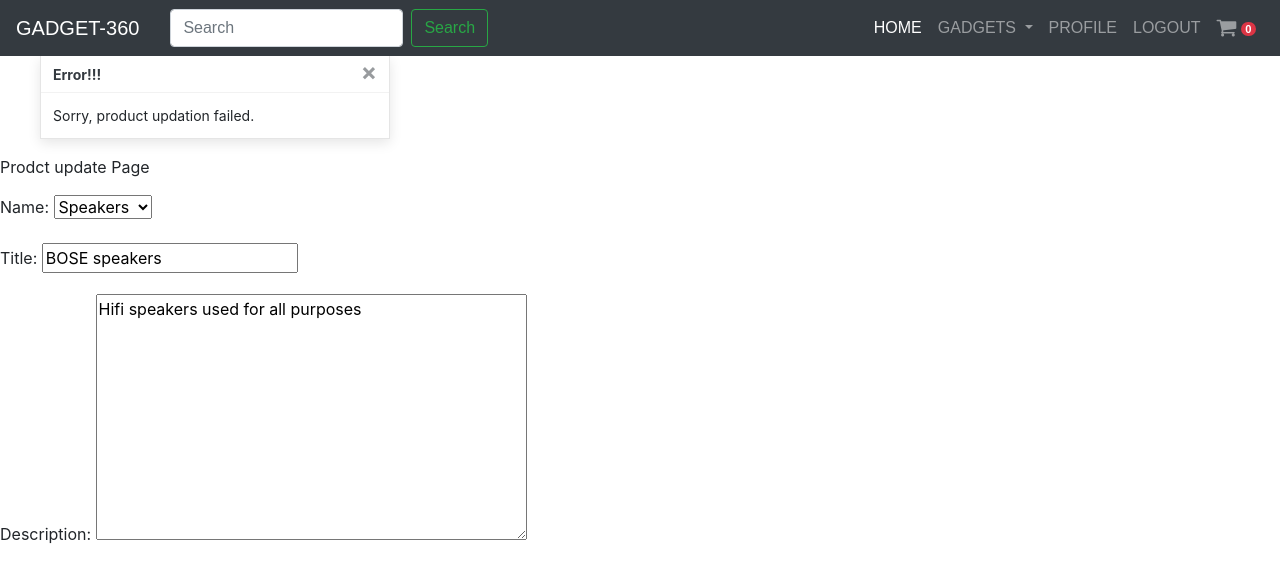
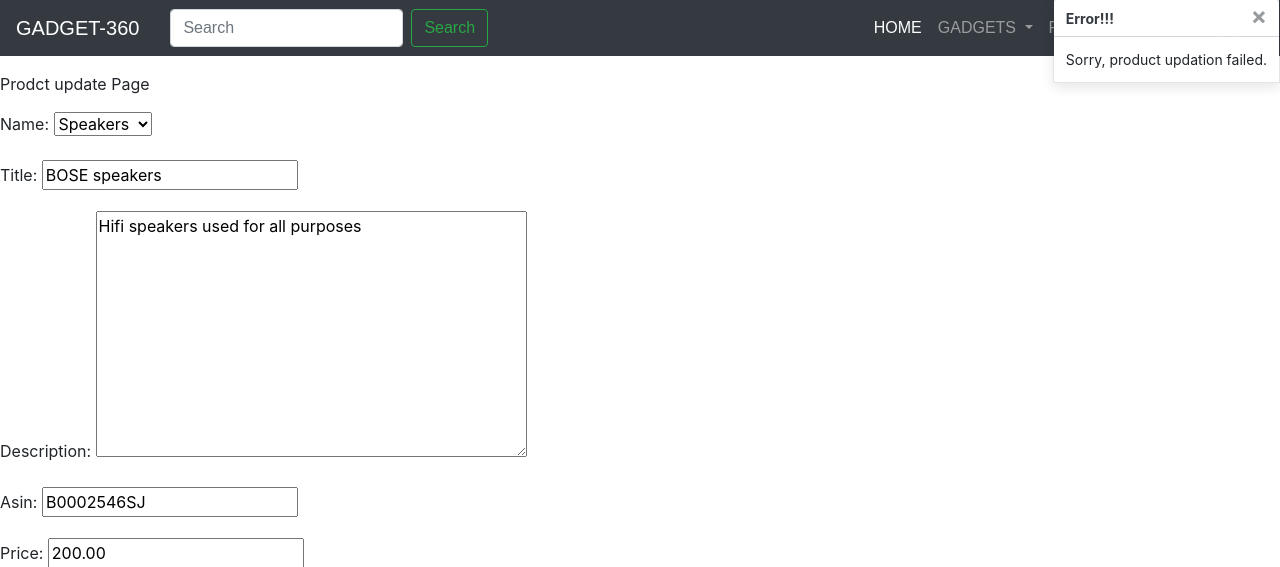
Before and after one commit to johnnyferns14/milestone4-gadget-online, a Django app: a page that uses home/templates/home/base.html in a window 1280 px wide. Shown: the top 567 px of the page. Run offline with Django 3.2, Linux system fonts and the light colour scheme; a user stored in the database is signed in; data comes from the database, SQL or seed files in the repository; data that the repository does not hold is empty; parts of the project's set-up code (start-up, migrations or seed data) failed here and were passed over; some libraries are stand-ins or nearby versions; some web fonts are replaced.

Commit message:
Toasts rendering properly

```diff
--- a/checkout/views.py
+++ b/checkout/views.py
@@ -36,7 +36,7 @@ def cache_checkout_data(request):
 
 
 def checkout(request):
-"""This view handles the actual checkout process"""
+    """This view handles the actual checkout process"""
     stripe_public_key = settings.STRIPE_PUBLIC_KEY
     stripe_secret_key = settings.STRIPE_SECRET_KEY
 
@@ -127,7 +127,7 @@ def checkout(request):
 
 
 def checkout_success(request, order_number):
-"""This view is for handling the result of the checkout process"""
+    """This view is for handling the result of the checkout process"""
     save_info = request.session.get('save_info')
     order = get_object_or_404(Order, order_number=order_number)
 
--- a/home/static/home/css/home.css
+++ b/home/static/home/css/home.css
@@ -119,3 +119,11 @@
     font-size: 70%;
     line-height: 0.75;
 }
+
+.custom-toast{
+  overflow: visible;
+  z-index: 50;
+  position: absolute;
+  top: 0;
+  right: 0;
+}
--- a/home/templates/home/base.html
+++ b/home/templates/home/base.html
@@ -115,11 +115,12 @@
 
     <script src="https://code.jquery.com/jquery-3.5.1.min.js"></script>
     <script src="https://cdn.jsdelivr.net/npm/bootstrap@4.6.0/dist/js/bootstrap.bundle.min.js"></script>
-    <script src=" {% static 'home/js/home.js' %}"></script>
+
     <script src="https://js.stripe.com/v3/"></script>
 
 
     {% block postloadjs %}
+    <script src=" {% static 'home/js/home.js' %}"></script>
 
     {% endblock %}
 
--- a/home/templates/includes/toasts/error_toast.html
+++ b/home/templates/includes/toasts/error_toast.html
@@ -1,6 +1,6 @@
 <div class="toast custom-toast rounded-0 border-top-0" data-autohide="false">
     <div class="arrow-up arrow-danger"></div>
-    <div class="w-100 toast-capper bg-danger"></div>
+    <div class="w-100 bg-danger"></div>
     <div class="toast-header bg-white text-dark">
         <strong class="mr-auto">Error!!!</strong>
         <button type="button" class="ms-2 mb-1 close text-dark" data-dismiss="toast" aria-label="Close">
```
Also changed, not shown: home/templates/includes/toasts/success_toast.html (+8 -8 lines).
